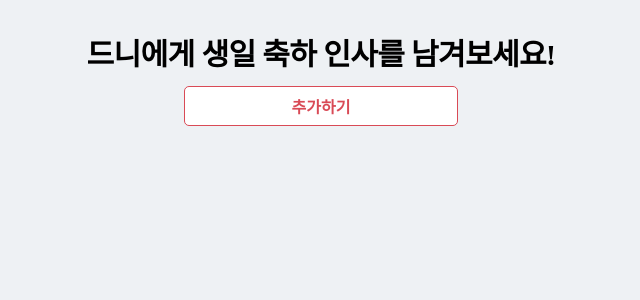
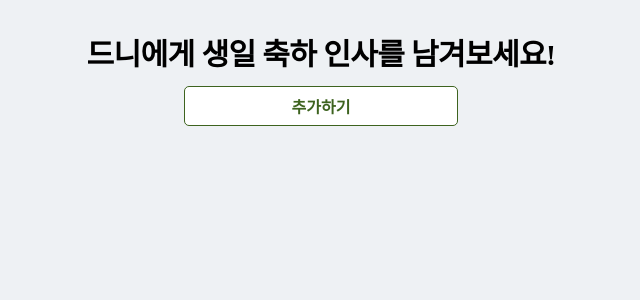
Before and after one commit to osohyun0224/HBD-Deuni-for-Deploy, a Next.js app: page /ToDeuni in a window 1280 px wide. Shown: the top 300 px of the page, without its empty margins (319-959 px from the left). Built offline with nearby package versions, Linux system fonts and the light colour scheme.

Commit message:
Fix: ToDeuni 디자인 최종 수정

```diff
--- a/src/pages/ToDeuni.tsx
+++ b/src/pages/ToDeuni.tsx
@@ -32,21 +32,21 @@ const AddButton = styled.button`
   align-items: center;
   justify-content: center;
   border-radius: 5px;
-  border: 1px solid #d94a56;
+  border: 1px solid #3D631F;
   background: #ffffff;
   cursor: pointer;
 
   font-family: "Nanum Pen Script", cursive;
   font-weight: 600;
   font-size: 16px;
-  color: #d94a56;
+  color: #3D631F;
 `;
 
 const MessageInput = styled.textarea`
   width: 500px;
   height: 165px;
   border-radius: 0px;
-  background-color: #EEF1F4;
+  background-color: #B4DD94;
   font-family: "Nanum Pen Script", cursive;
   font-size: 30px;
   color: black;
```
